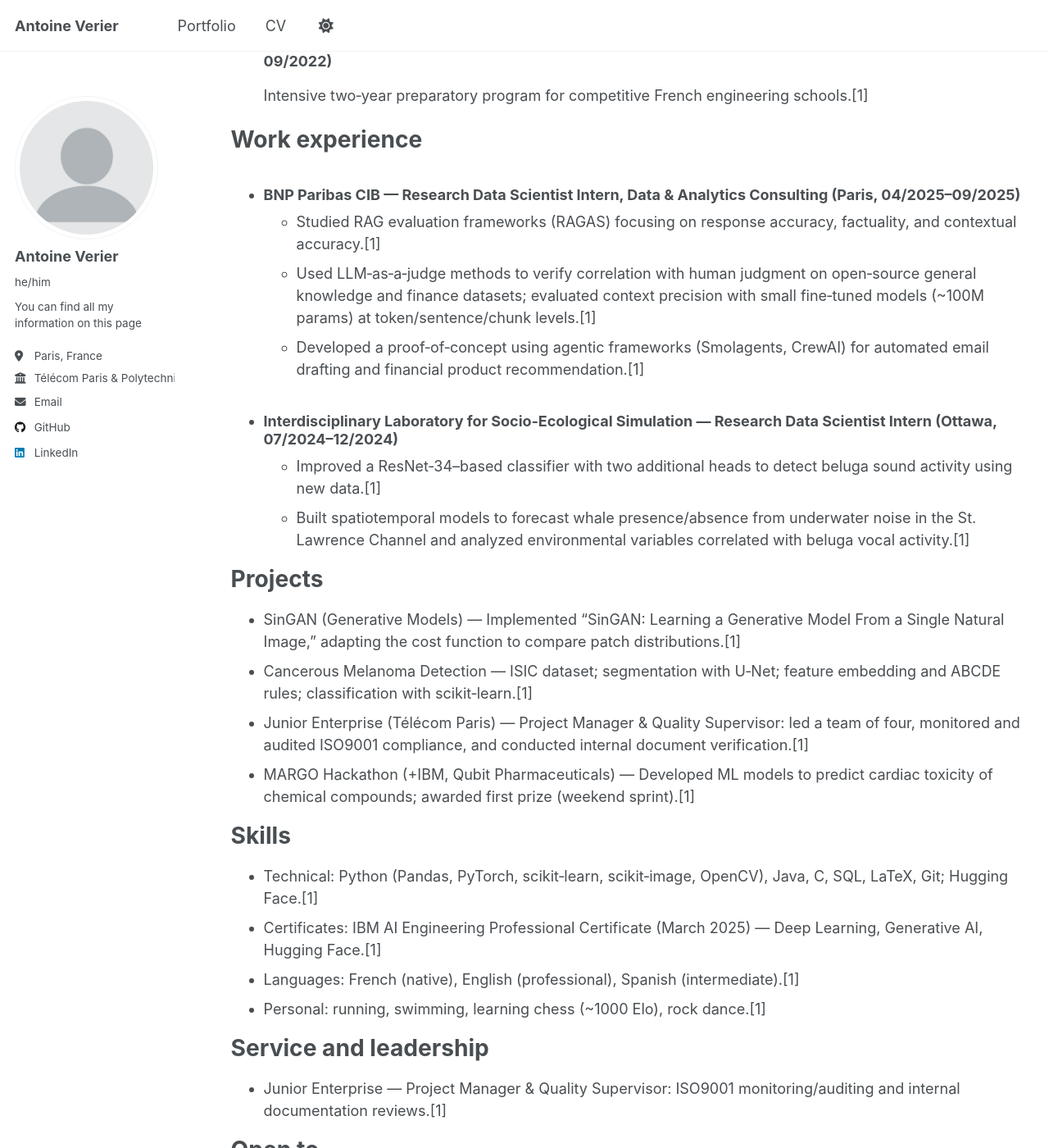
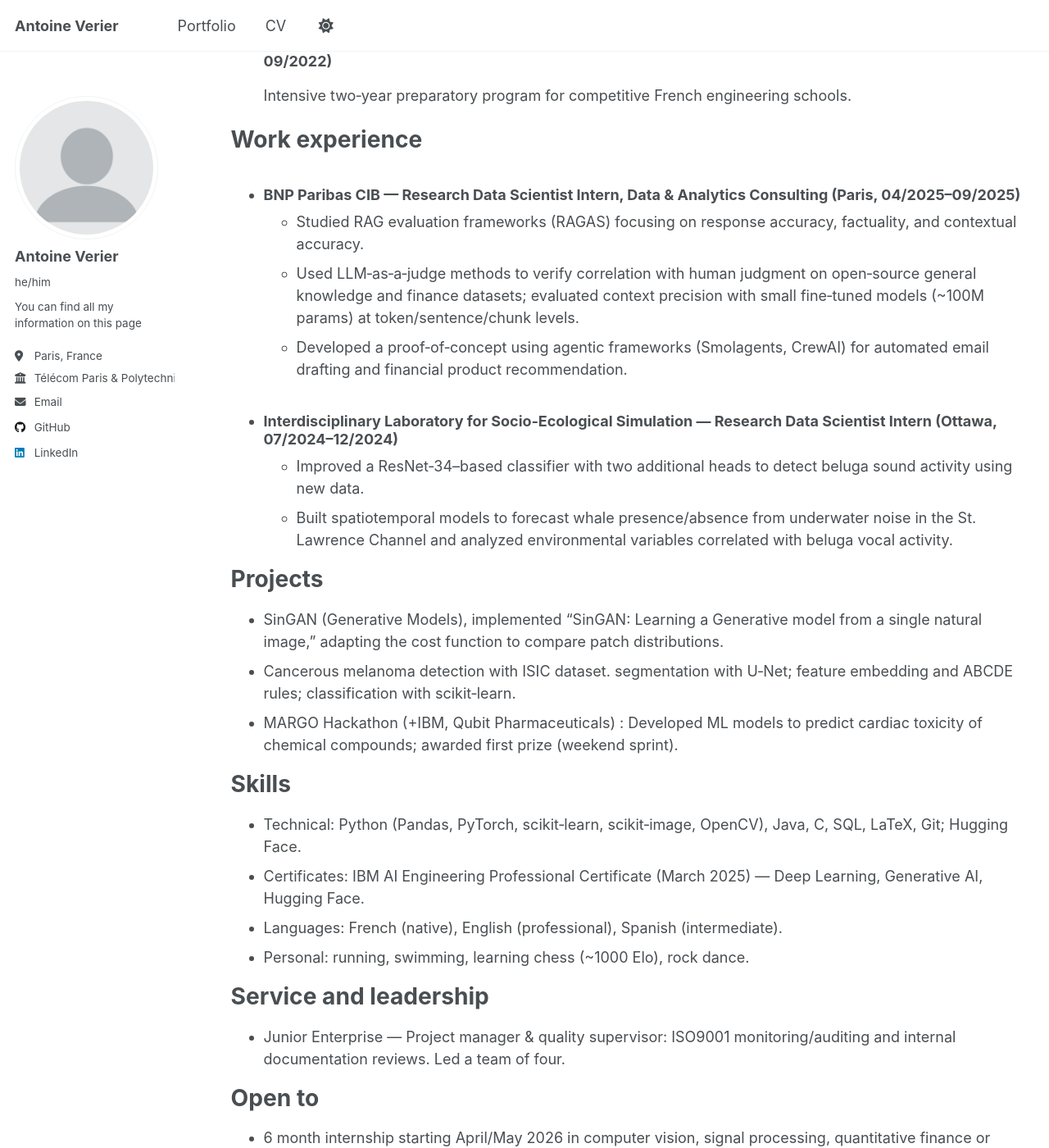
Before and after one commit to antoineverier/antoineverier.github.io, a Jekyll site: the page built from _pages/cv.md, in a window 1280 px wide and 1400 px high, scrolled down 464 px. Shown: the whole window at 82% size. Built offline with Jekyll 4.4.1, drawn with Linux system fonts in a browser that asks for light colours; a script that is not in the unit is left out; some of the changed text lies outside the part shown.

Commit message:
final for this day commit

```diff
--- a/_pages/cv.md
+++ b/_pages/cv.md
@@ -15,37 +15,36 @@ Education
 - ### Télécom Paris — Engineering degree, major in Computer Vision and Signal Processing (09/2022–12/2026)
   Coursework: optimization for ML, statistics, signal processing, databases, time series; computer vision (image processing, generative models, medical and satellite imaging, deep learning, 3D).
 - ### Sainte‑Geneviève High School (Classes Préparatoires PC) — Mathematics, Physics, Chemistry (09/2020–09/2022)
-  Intensive two‑year preparatory program for competitive French engineering schools.[1]
+  Intensive two‑year preparatory program for competitive French engineering schools.
 
 Work experience
 ======
 - ### BNP Paribas CIB — Research Data Scientist Intern, Data & Analytics Consulting (Paris, 04/2025–09/2025)
-  - Studied RAG evaluation frameworks (RAGAS) focusing on response accuracy, factuality, and contextual accuracy.[1]
-  - Used LLM‑as‑a‑judge methods to verify correlation with human judgment on open‑source general knowledge and finance datasets; evaluated context precision with small fine‑tuned models (~100M params) at token/sentence/chunk levels.[1]
-  - Developed a proof‑of‑concept using agentic frameworks (Smolagents, CrewAI) for automated email drafting and financial product recommendation.[1]
+  - Studied RAG evaluation frameworks (RAGAS) focusing on response accuracy, factuality, and contextual accuracy.
+  - Used LLM‑as‑a‑judge methods to verify correlation with human judgment on open‑source general knowledge and finance datasets; evaluated context precision with small fine‑tuned models (~100M params) at token/sentence/chunk levels.
+  - Developed a proof‑of‑concept using agentic frameworks (Smolagents, CrewAI) for automated email drafting and financial product recommendation.
 
 - ### Interdisciplinary Laboratory for Socio‑Ecological Simulation — Research Data Scientist Intern (Ottawa, 07/2024–12/2024)
-  - Improved a ResNet‑34–based classifier with two additional heads to detect beluga sound activity using new data.[1]
-  - Built spatiotemporal models to forecast whale presence/absence from underwater noise in the St. Lawrence Channel and analyzed environmental variables correlated with beluga vocal activity.[1]
+  - Improved a ResNet‑34–based classifier with two additional heads to detect beluga sound activity using new data.
+  - Built spatiotemporal models to forecast whale presence/absence from underwater noise in the St. Lawrence Channel and analyzed environmental variables correlated with beluga vocal activity.
 
 Projects
 ======
-- SinGAN (Generative Models) — Implemented “SinGAN: Learning a Generative Model From a Single Natural Image,” adapting the cost function to compare patch distributions.[1]
-- Cancerous Melanoma Detection — ISIC dataset; segmentation with U‑Net; feature embedding and ABCDE rules; classification with scikit‑learn.[1]
-- Junior Enterprise (Télécom Paris) — Project Manager & Quality Supervisor: led a team of four, monitored and audited ISO9001 compliance, and conducted internal document verification.[1]
-- MARGO Hackathon (+IBM, Qubit Pharmaceuticals) — Developed ML models to predict cardiac toxicity of chemical compounds; awarded first prize (weekend sprint).[1]
+- SinGAN (Generative Models), implemented “SinGAN: Learning a Generative model from a single natural image,” adapting the cost function to compare patch distributions.
+- Cancerous melanoma detection with ISIC dataset. segmentation with U‑Net; feature embedding and ABCDE rules; classification with scikit‑learn.
+- MARGO Hackathon (+IBM, Qubit Pharmaceuticals) : Developed ML models to predict cardiac toxicity of chemical compounds; awarded first prize (weekend sprint).
 
 Skills
 ======
-- Technical: Python (Pandas, PyTorch, scikit‑learn, scikit‑image, OpenCV), Java, C, SQL, LaTeX, Git; Hugging Face.[1]
-- Certificates: IBM AI Engineering Professional Certificate (March 2025) — Deep Learning, Generative AI, Hugging Face.[1]
-- Languages: French (native), English (professional), Spanish (intermediate).[1]
-- Personal: running, swimming, learning chess (~1000 Elo), rock dance.[1]
+- Technical: Python (Pandas, PyTorch, scikit‑learn, scikit‑image, OpenCV), Java, C, SQL, LaTeX, Git; Hugging Face.
+- Certificates: IBM AI Engineering Professional Certificate (March 2025) — Deep Learning, Generative AI, Hugging Face.
+- Languages: French (native), English (professional), Spanish (intermediate).
+- Personal: running, swimming, learning chess (~1000 Elo), rock dance.
 
 Service and leadership
 ======
-- Junior Enterprise — Project Manager & Quality Supervisor: ISO9001 monitoring/auditing and internal documentation reviews.[1]
+- Junior Enterprise — Project manager & quality supervisor: ISO9001 monitoring/auditing and internal documentation reviews. Led a team of four.
 
 Open to
 ======
-- 6 month internship starting April/May 2026 in computer vision, signal processing, quantitative finance or time‑series applications in finance, healthcare, or other : open to any sector and location.[1]
+- 6 month internship starting April/May 2026 in computer vision, signal processing, quantitative finance or time‑series applications in finance, healthcare, or other : open to any sector and location.
```
Also changed, not shown: _portfolio/portfolio-1.md (+5 -5 lines), _portfolio/portfolio-2.md (+7 -6 lines).
